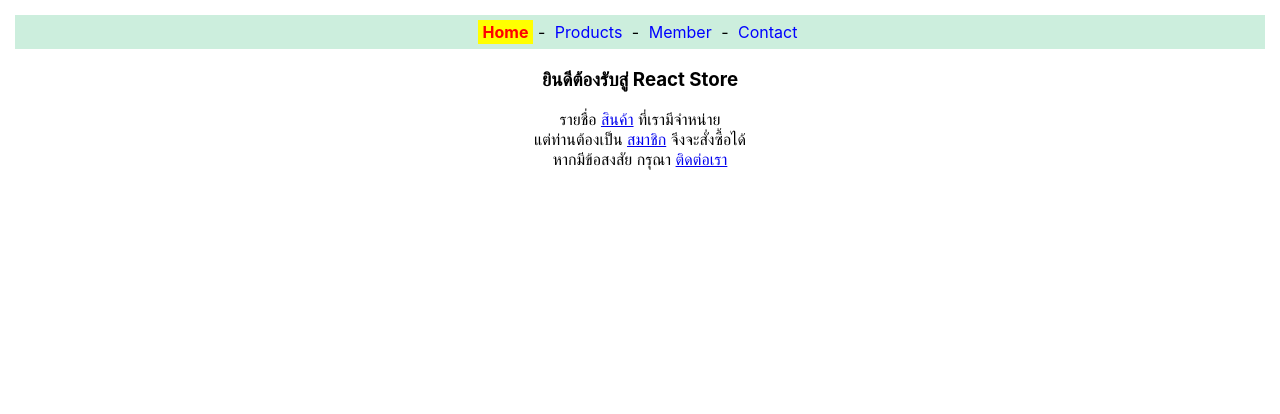
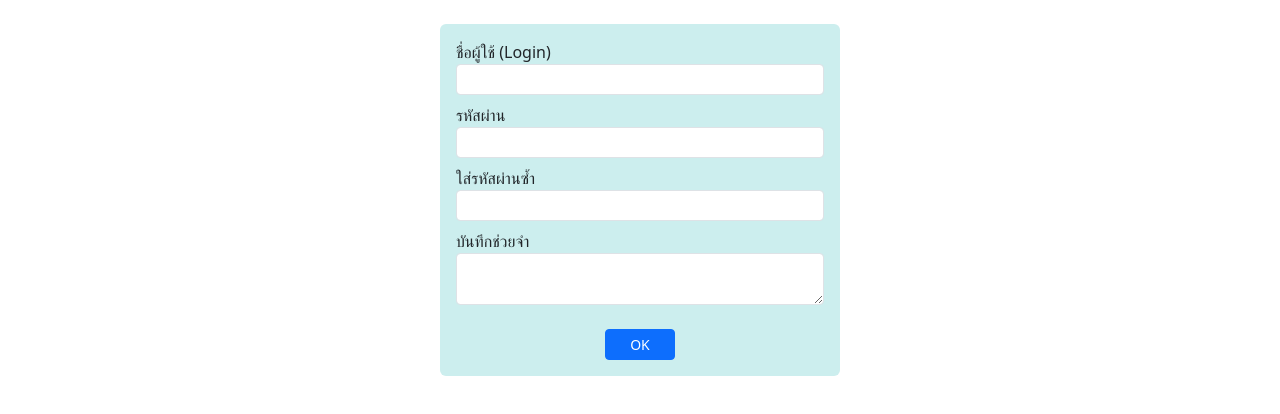
Before and after one commit to LightVolt/app1, a React (Create React App) app: page / in a window 1280 px wide. Shown: the top 414 px of the page. Built offline with nearby package versions, Linux system fonts and the light colour scheme.

Commit message:
input text

```diff
--- a/package.json
+++ b/package.json
@@ -7,6 +7,7 @@
     "@testing-library/jest-dom": "^6.9.1",
     "@testing-library/react": "^16.3.1",
     "@testing-library/user-event": "^13.5.0",
+    "bootstrap": "^5.3.8",
     "react": "^19.2.3",
     "react-dom": "^19.2.3",
     "react-router-dom": "^7.13.0",
--- a/src/App.js
+++ b/src/App.js
@@ -1,9 +1,10 @@
 import React from "react";
 
 import Router3 from "./router3";
+import FormText from "./form-text";
 
 function App() {
-  return <Router3/>
+  return <FormText/>
 }
 
 export default App;
--- /dev/null
+++ b/src/form-text.js
@@ -0,0 +1,53 @@
+import React from "react";
+
+export default function FormText(){
+    const textPswd = React.useRef()
+    const textPswd2 = React.useRef()
+
+    const onBlurPassword = () =>{
+        let pswd = textPswd.current.value
+        if (pswd !== '' && !pswd.match(/^[0-9a-zA-z]+$/)) {
+                textPswd.current.value = ''
+                alert('ต้องเป็น 0-9 หรือ a-z หรือ A-Z เท่านั้น')
+            }
+        }
+    const onBlurPassword2 = () =>{
+        if(textPswd.current.value !== textPswd2.current.value){
+            textPswd2.current.value =''
+            alert('รหัสผ่านทั้งสองไม่ตรงกัน')
+        }
+    }
+    return(
+        <div className='mt-4 mx-auto p-3 rounded' style={{width:'400px', background:'#cee'}}>
+            <form>
+                <div className='form-group mb-2'>
+                    <label htmlFor='login'>ชื่อผู้ใช้ (Login)</label>
+                    <input type='text' id='login' name='login' maxLength='20'
+                        className="form-control form-control-sm"/>
+                </div>
+                <div className='form-group mb-2'>
+                    <label htmlFor='pswd'>รหัสผ่าน</label>
+                    <input type='password' id='pswd' name='pswd' maxLength='10'
+                        className="form-control form-control-sm"
+                        ref={textPswd} onBlur={onBlurPassword}/>
+                </div>
+                <div className='form-group mb-2'>
+                    <label htmlFor='pswd2'>ใส่รหัสผ่านซ้ำ</label>
+                    <input type='password' id='pswd2' name='pswd2' maxLength='10'
+                        className="form-control form-control-sm"
+                        ref={textPswd2} onBlur={onBlurPassword2}/>
+                </div>
+                <div className="form-group mb-4">
+                    <label htmlFor="memo">บันทึกช่วยจำ</label>
+                    <textarea id="memo" name="memo" rows="2"
+                    maxLength="200"
+                    className="form-control form-control-sm">
+                    </textarea>
+                </div>
+                <div className="text-center">
+                    <button className="btn btn-sm px-4 btn-primary">OK</button>
+                </div>
+            </form>
+        </div>
+    )
+}
--- a/src/index.js
+++ b/src/index.js
@@ -3,6 +3,9 @@
 import './index.css';
 import App from './App';
 import reportWebVitals from './reportWebVitals';
+import 'bootstrap/dist/css/bootstrap.min.css'
+import 'bootstrap/dist/js/bootstrap.bundle.min.js'
+
 
 const root = ReactDOM.createRoot(document.getElementById('root'));
 root.render(
```
Also changed, not shown: 1 other file (tests, documents, lock files or other folders).
